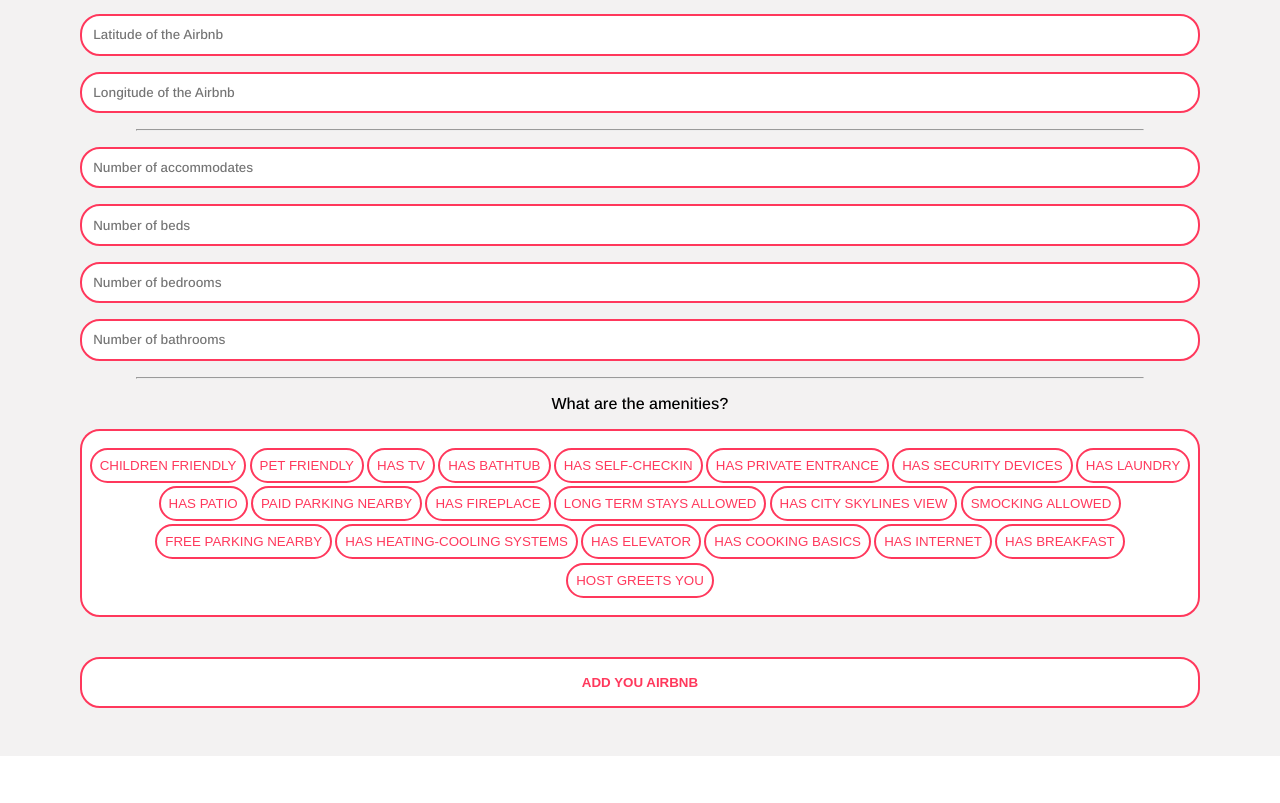
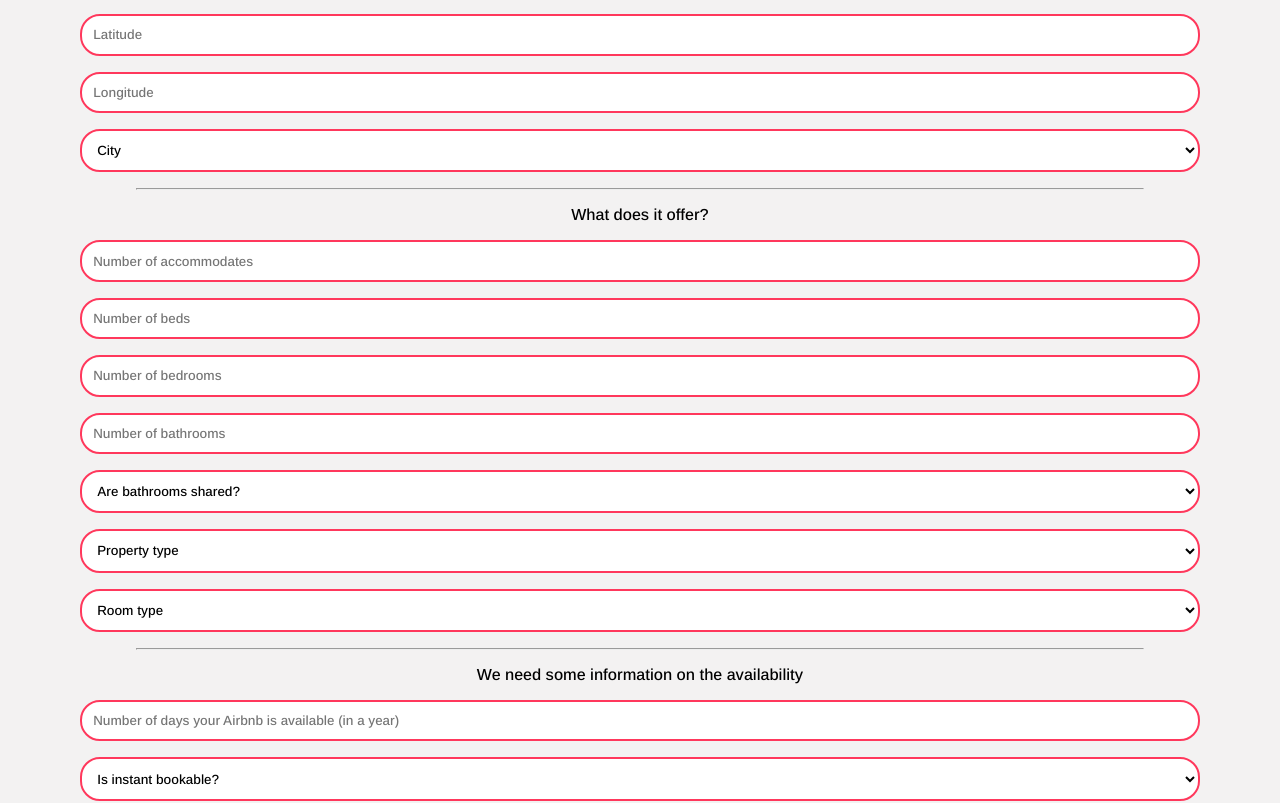
Before and after one commit to AlessioLucciola/airbnb-price-predictor, a React (Create React App) app in the folder model_testing_web_app/frontend/: page /add-new in a window 1280 px wide. Shown: the part 327-1130 px from the top of the page. Before the commit the page ends 1083 px from the top, so only its background shows below. Built offline with nearby package versions, Linux system fonts and the light colour scheme.

Commit message:
Frontend updated

```diff
--- a/model_testing_web_app/frontend/src/pages/AddAirbnb/AddAirbnb.jsx
+++ b/model_testing_web_app/frontend/src/pages/AddAirbnb/AddAirbnb.jsx
@@ -23,7 +23,7 @@
       id: 'i2',
       name: 'address',
       type: 'text',
-      placeholder: 'Address of the Airbnb',
+      placeholder: 'Address',
       label: 'address',
       required: true,
       focused: false,
@@ -84,7 +84,7 @@
       name: 'latitude',
       type: 'number',
       step:'any',
-      placeholder: 'Latitude of the Airbnb',
+      placeholder: 'Latitude',
       label: 'latitude',
       required: true,
       focused: false,
@@ -94,7 +94,7 @@
       name: 'longitude',
       step:'any',
       type: 'number',
-      placeholder: 'Longitude of the Airbnb',
+      placeholder: 'Longitude',
       label: 'longitude',
       required: true,
       focused: false,
@@ -188,6 +188,38 @@
     }
   ]
 
+  const cities = [
+    'Amsterdam',
+    'Athens',
+    'Barcelona',
+    'Berlin',
+    'Brussels',
+    'Dublin',
+    'Lisboa',
+    'London',
+    'Lyon',
+    'Madrid',
+    'Milan',
+    'Munich',
+    'Paris',
+    'Rome',
+    'Vienna'
+  ]
+
+  const property_type = [
+    'Entire place',
+    'Private room',
+    'Shared room',
+    'Other'
+  ]
+
+  const room_type = [
+    'Shared room',
+    'Hotel room',
+    'Entire home/apt',
+    'Private room'
+  ]
+
   const handleSubmit = async (e) => {
     e.preventDefault();
     setLoading(true);
@@ -231,17 +263,48 @@
       <h1>Add a new <span className='app__homepage-title-primary-color'>AirBnb</span></h1>
         <form className='app__new-form' onSubmit={handleSubmit}>
           <div className='app__new-form-inputs'>
-            Give me some general information on your Airbnb!
+            Give us some general information on your Airbnb!
             <input {...inputs.name} value={formValues[inputs.name.name]} onChange={onChange} />
             <input {...inputs.address} value={formValues[inputs.address.name]} onChange={onChange} />
             <input {...inputs.latitude} value={formValues[inputs.address.latitude]} onChange={onChange} />
             <input {...inputs.longitude} value={formValues[inputs.address.longitude]} onChange={onChange} />
-
+            <select name="city" id="city" onChange={onChange} required>
+              <option value="" disabled selected hidden>City</option>
+              {cities.map((item, index) => (
+                <option key={index} value={item}>{item}</option>
+              ))}
+            </select>
             <hr />
+            What does it offer?
             <input {...inputs.accommodates} value={formValues[inputs.address.accommodates]} onChange={onChange} />
             <input {...inputs.beds} value={formValues[inputs.address.beds]} onChange={onChange} />
             <input {...inputs.bedrooms} value={formValues[inputs.address.bedrooms]} onChange={onChange} />
             <input {...inputs.n_bathrooms} value={formValues[inputs.address.n_bathrooms]} onChange={onChange} />
+            <select name="is_bathroom_shared" id="is_bathroom_shared" onChange={onChange} required>
+              <option value="" disabled selected hidden>Are bathrooms shared?</option>
+              <option value="1">Yes</option>
+              <option value="0">No</option>
+            </select>
+            <select name="property_type" id="property_type" onChange={onChange} required>
+              <option value="" disabled selected hidden>Property type</option>
+              {property_type.map((item, index) => (
+                <option key={index} value={item}>{item}</option>
+              ))}
+            </select>
+            <select name="room_type" id="room_type" onChange={onChange} required>
+              <option value="" disabled selected hidden>Room type</option>
+              {room_type.map((item, index) => (
+                <option key={index} value={item}>{item}</option>
+              ))}
+            </select>
+            <hr />
+            We need some information on the availability
+            <input {...inputs.availability_365} value={formValues[inputs.address.availability_365]} onChange={onChange} />
+            <select name="instant_bookable" id="instant_bookable" onChange={onChange} required>
+              <option value="" disabled selected hidden>Is instant bookable?</option>
+              <option value="1">Yes</option>
+              <option value="0">No</option>
+            </select>
             <hr />
             What are the amenities?
             <div className='app__new-form-inputs-amenities'>
@@ -251,7 +314,7 @@
             </div>
           </div>
           <button type='submit'>
-            {loading ? 'Add you Airbnb' : 'Request Sent..'}
+            {loading ? 'Add Airbnb' : 'Request Sent..'}
           </button>
         </form>
       </div>
--- a/model_testing_web_app/frontend/src/pages/AddAirbnb/AddAirbnb.scss
+++ b/model_testing_web_app/frontend/src/pages/AddAirbnb/AddAirbnb.scss
@@ -57,7 +57,7 @@
     font-family: var(--font-base);
     gap: 1rem;
 
-    input {
+    input, select {
         width: 100%;
         padding: 0.70rem;
         border-radius: 20px;
```
